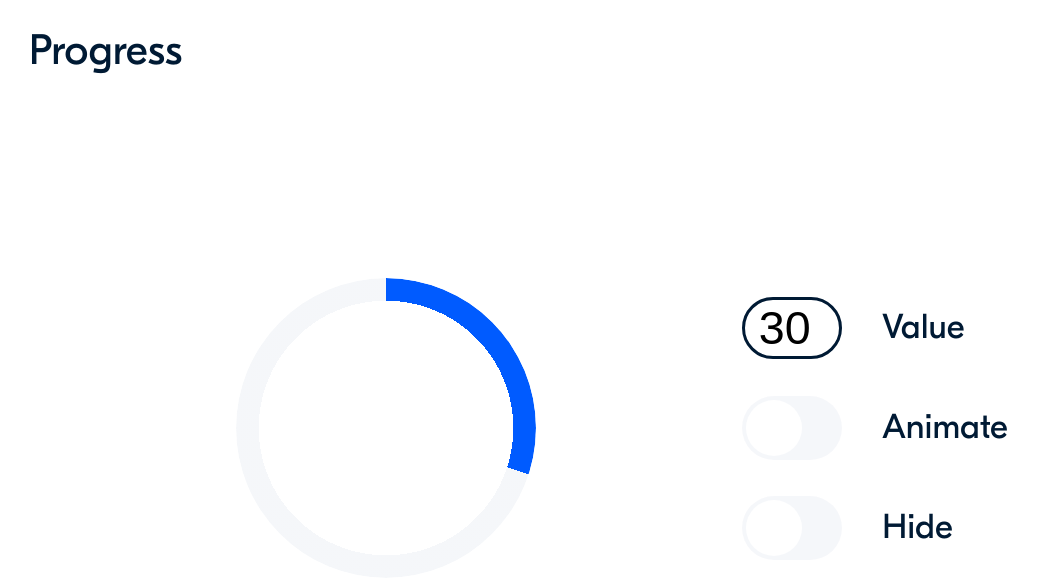
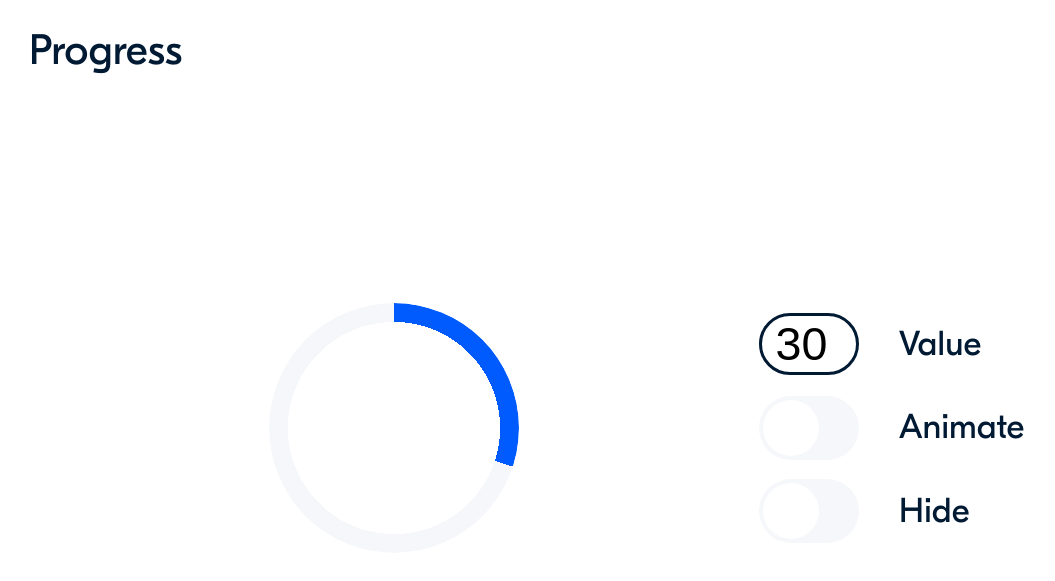
Before and after one commit to Nozemiso/ozon-frontend-test, a website with bundled scripts: page index.html in a window 1280 px wide. Shown: the whole page, without its empty margins (1-1056 px from the left). Built offline with nearby package versions, Linux system fonts and the light colour scheme.

Commit message:
Fix: elements sizes, pages directory

```diff
--- a/src/index.html
+++ b/index.html
@@ -2,7 +2,7 @@
 <html>
     <head>
         <title>Progress-demo</title>
-        <link rel="stylesheet" href="./styles/style.css">
+        <link rel="stylesheet" href="./src/styles/style.css">
     </head>
     <body class="root">
         <h1 class="header">Progress</h1>
@@ -18,5 +18,5 @@
             </div>
         </div>
     </body>
-    <script type="module" src="./main.js"></script>
+    <script type="module" src="./src/main.js"></script>
 </html>
--- a/package.json
+++ b/package.json
@@ -4,7 +4,7 @@
   "main": "main.js",
   "scripts": {
     "test": "echo \"Error: no test specified\" && exit 1",
-    "dev": "npx http-server ./src"
+    "dev": "npx http-server ./"
   },
   "author": "",
   "license": "ISC",
--- a/src/styles/style.css
+++ b/src/styles/style.css
@@ -32,8 +32,8 @@
 }
 
 .progress-container {
-    width: 300px;
-    height: 300px;
+    width: 250px;
+    height: 250px;
 }
 
 .inputs {
@@ -41,8 +41,8 @@
     grid-template-columns: 100px 1fr;
     grid-template-rows: 1fr 1fr 1fr;
     flex-direction: column;
-    width: 300px;
-    height: 300px;
+    width: 250px;
+    height: 250px;
     justify-content: space-evenly;
     align-items: center;
     column-gap: 40px;
```
